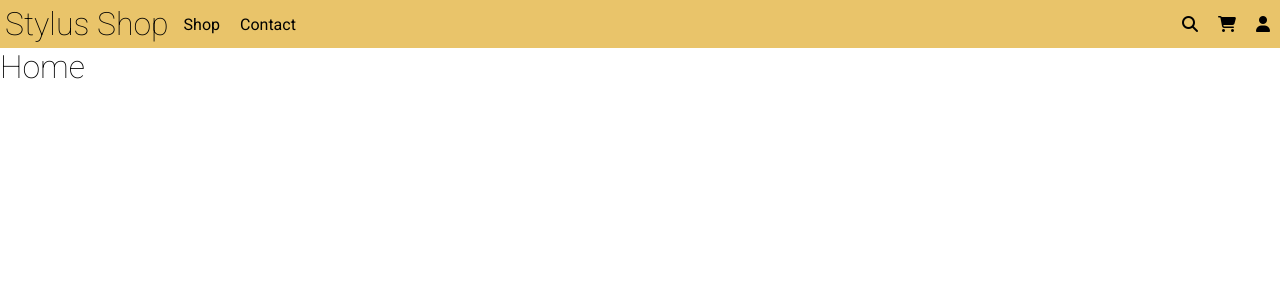
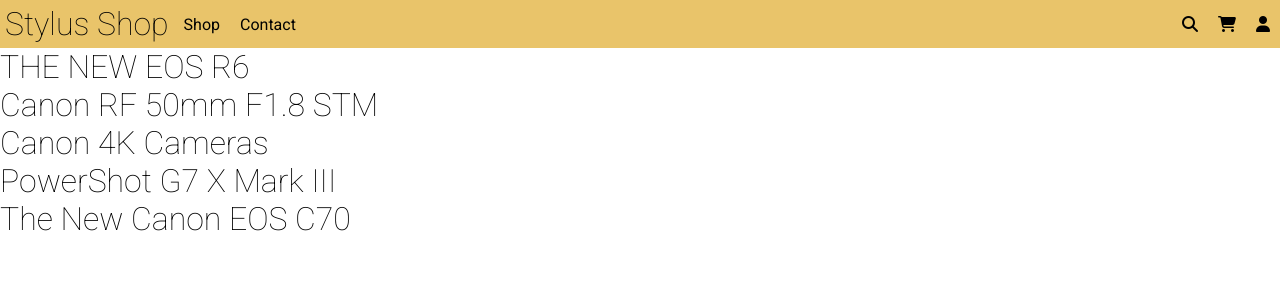
Before and after one commit to robertvari/StylusShop, a React (Create React App) app in the folder stylus_gui/: page / in a window 1280 px wide. Shown: the top 300 px of the page. Built offline with nearby package versions, Linux system fonts and the light colour scheme; data requests are answered from the project's data file.

Commit message:
Home with API request

```diff
--- a/stylus_gui/package.json
+++ b/stylus_gui/package.json
@@ -6,6 +6,7 @@
     "@testing-library/jest-dom": "^5.11.6",
     "@testing-library/react": "^11.2.2",
     "@testing-library/user-event": "^12.2.2",
+    "axios": "^0.21.0",
     "node-sass": "^4.14.1",
     "react": "^17.0.1",
     "react-dom": "^17.0.1",
--- a/stylus_gui/src/components/Home.js
+++ b/stylus_gui/src/components/Home.js
@@ -1,8 +1,28 @@
-import React from 'react';
+import React, {useState, useEffect} from 'react';
+import axios from "axios"
 
 function Home(props) {
+    const [posts, set_posts] = useState([])
+
+    const fetch_items = () => {
+        axios({
+            method: "get",
+            url: "http://localhost:3001/home"
+        })
+            .then(res => set_posts(res.data))
+            .catch(err => console.log(err))
+    }
+
+    useEffect(() =>{
+        fetch_items()
+    }, [])
+
     return (
-        <h1>Home</h1>
+        <div>
+            {
+              posts.map(item => <h1>{item.title}</h1>)
+            }
+        </div>
     );
 }
 
```
Also changed, not shown: 1 other file (tests, documents, lock files or other folders).
